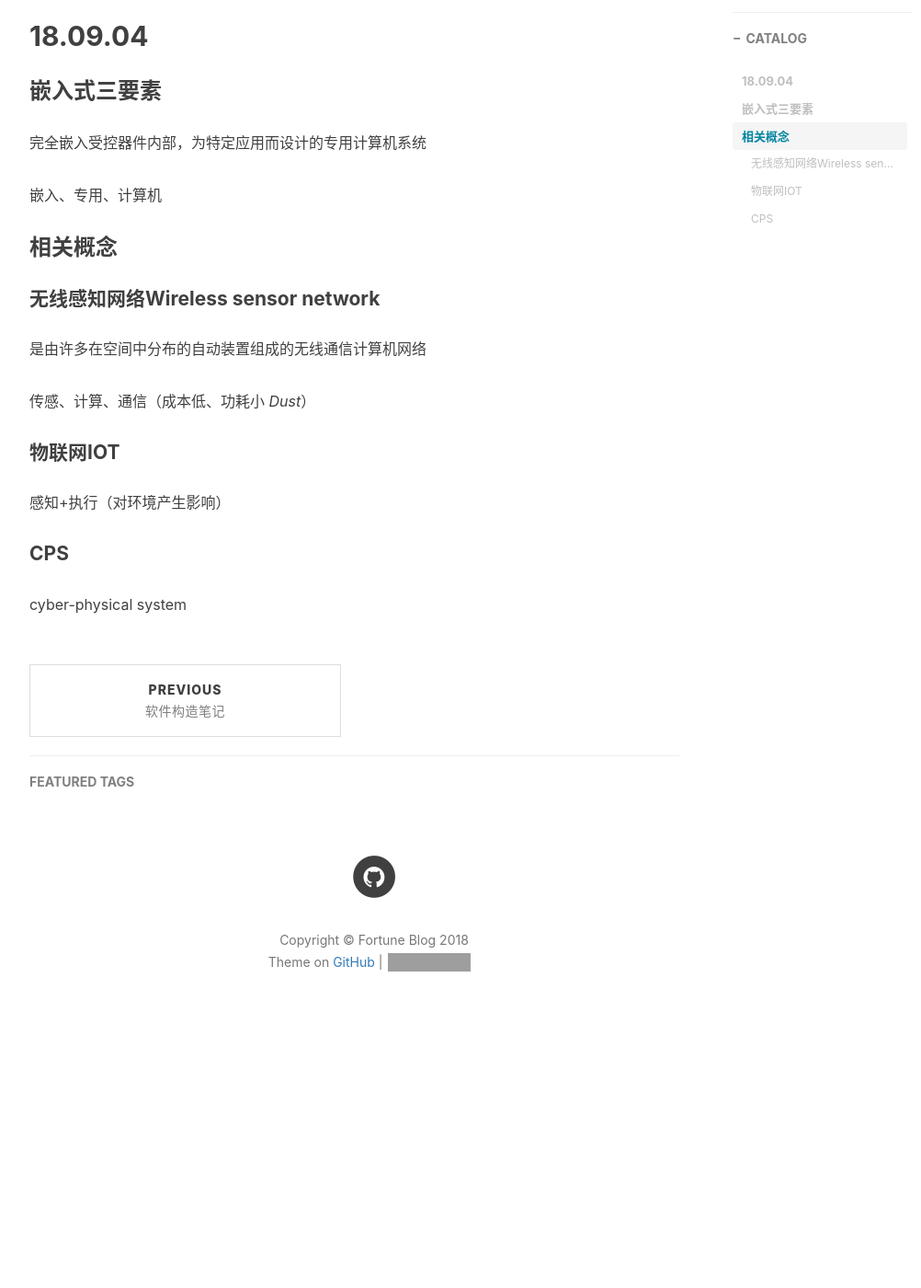
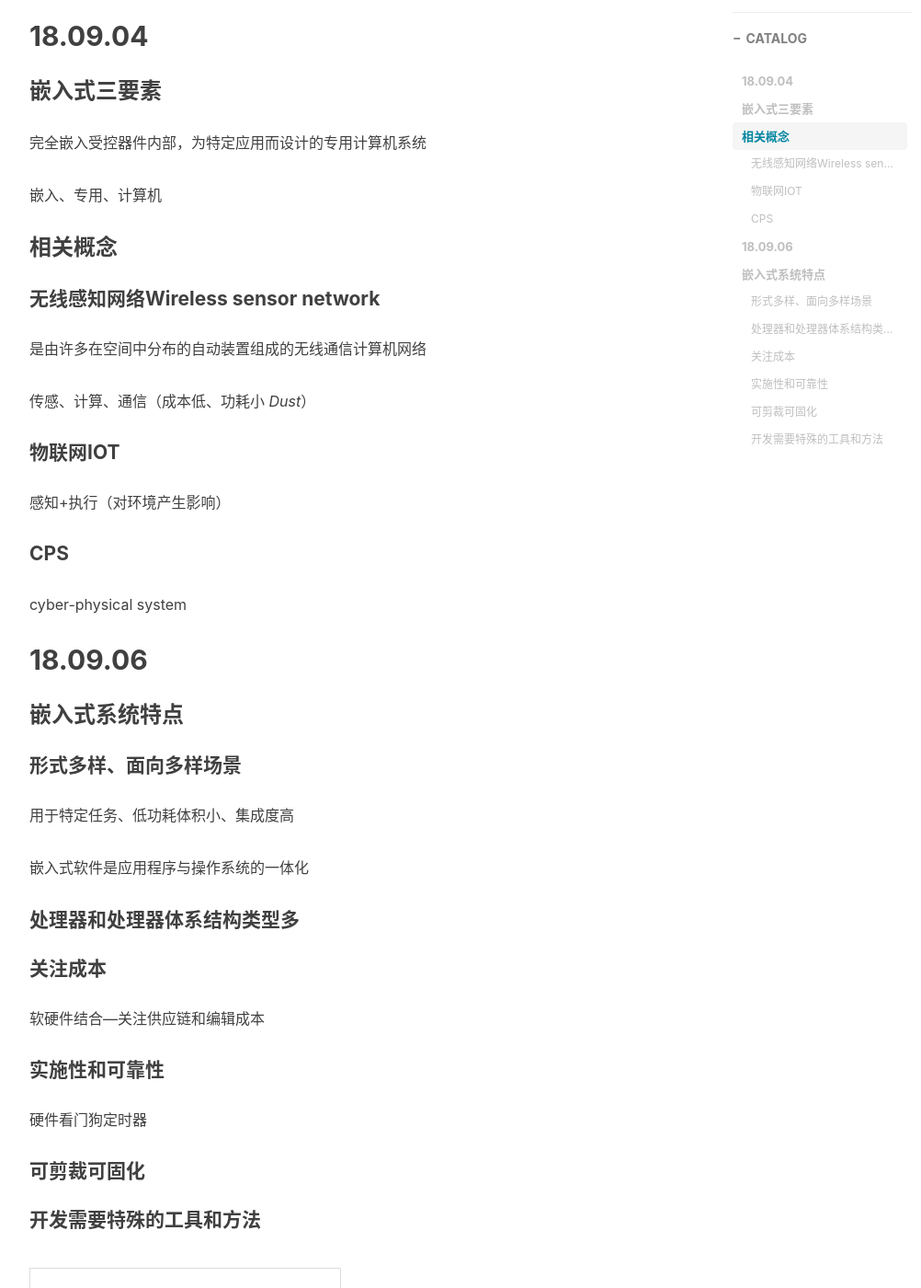
Before and after one commit to SUDAXKY/SUDAXKY.github.io, a Jekyll site: the page built from _posts/2018-09-04-嵌入式系统概论.md, in a window 1280 px wide and 1400 px high, scrolled down 550 px. Shown: the whole window at 92% size, without its empty margins (233-1235 px from the left). Built offline with Jekyll 4.4.1, drawn with Linux system fonts in a browser that asks for light colours; nearby versions of some CDN libraries; comment, search, counter and statistics services are not loaded; before the commit the page ends 1700 px from its top, so only the background shows below that; grey boxes are pictures that could not be loaded.

Commit message:
嵌入式

```diff
--- a/_posts/2018-09-04-嵌入式系统概论.md
+++ b/_posts/2018-09-04-嵌入式系统概论.md
@@ -35,3 +35,29 @@ tags:
 #### CPS
 
 cyber-physical system
+
+
+
+## 18.09.06
+
+### 嵌入式系统特点
+
+#### 形式多样、面向多样场景
+
+用于特定任务、低功耗体积小、集成度高
+
+嵌入式软件是应用程序与操作系统的一体化
+
+#### 处理器和处理器体系结构类型多
+
+#### 关注成本
+
+软硬件结合—关注供应链和编辑成本
+
+#### 实施性和可靠性
+
+硬件看门狗定时器
+
+#### 可剪裁可固化
+
+#### 开发需要特殊的工具和方法
```
